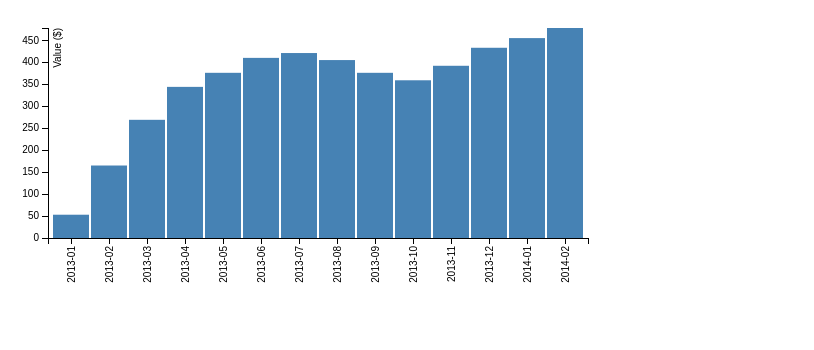
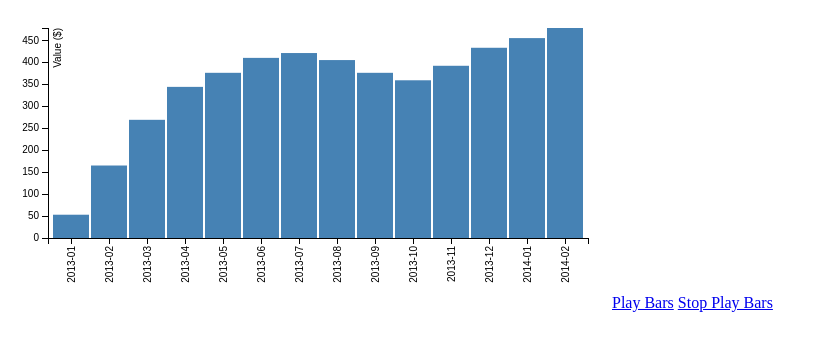
Before and after one commit to IsmaelMartinez/sound3fy, a plain HTML site: page html/index.html in a window 1280 px wide. Shown: the whole page, without its empty margins (0-814 px from the left). Drawn offline with nearby package versions, Linux system fonts and the light colour scheme.

Commit message:
adding play and stop bars

```diff
--- a/html/index.html
+++ b/html/index.html
@@ -96,6 +96,12 @@ d3.csv("bar-data.csv", function(error, data) {
 
 });
 
+
+
 </script>
 
+<a href="#" onclick="playBars();return false;">Play Bars</a>
+
+<a href="#" onclick="stopPlayBars();return false;">Stop Play Bars</a>
+
 </body>
--- a/html/webaudio.js
+++ b/html/webaudio.js
@@ -13,3 +13,19 @@ function setFrequency(d) {
 function resetFrequency() {
   oscillator.frequency.value = 0;
 }
+
+var timeouts = [];
+function playBars() {
+	d3.selectAll("rect").each(
+    function (d, i) {
+      timeouts.push(setTimeout(function () { setFrequency(d)}, 500* i));
+    });
+}
+
+function stopPlayBars() {
+  timeouts.forEach(
+    function (timeout) {
+      clearTimeout(timeout);
+      resetFrequency();
+    });
+}
```
